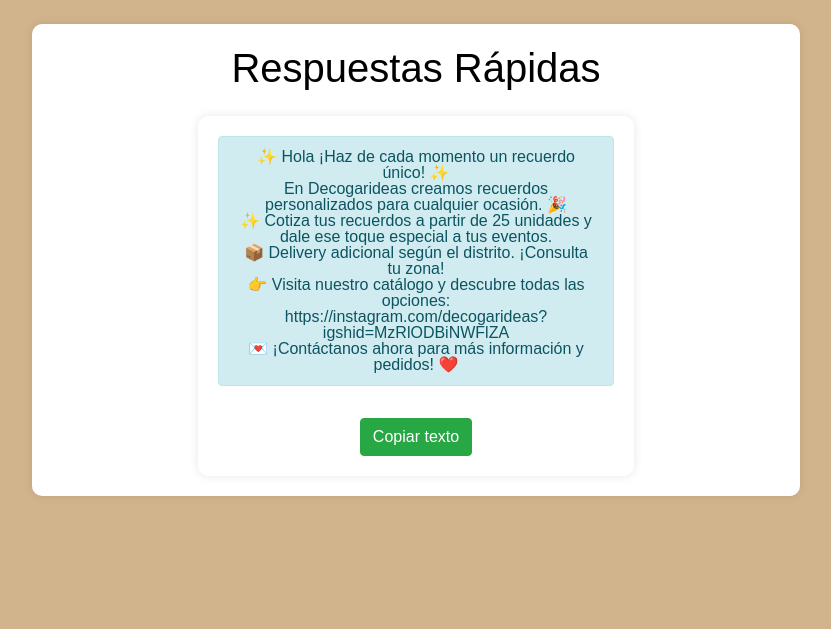
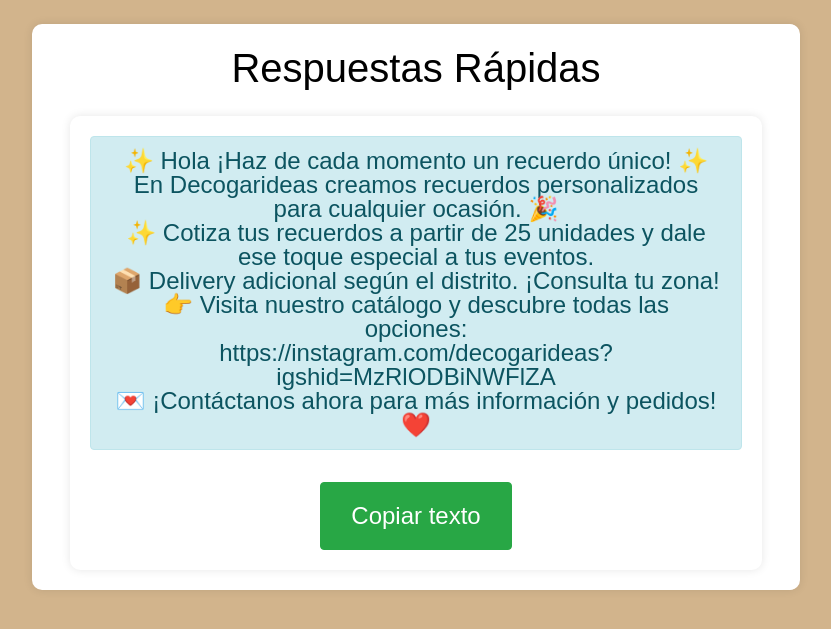
Before and after one commit to juaca2922/paginadedecogarideaas_1, a Flask app: page /respuesta_hola in a window 1280 px wide. Shown: the part 130-759 px from the top of the page, without its empty margins (224-1055 px from the left). Run offline with Flask 3, Linux system fonts and the light colour scheme; some libraries are stand-ins or nearby versions.

Commit message:
Actualicé el tamaaño delostexto con respuestas

```diff
--- a/templates/respuesta_hola.html
+++ b/templates/respuesta_hola.html
@@ -3,11 +3,11 @@
 {% block title %}Respuesta Rápida: Hola, ¿Sigue disponible?{% endblock %}
 
 {% block content %}
-    <h1>Respuestas Rápidas</h1>
+    <h1 style="font-size: 2.5rem;">Respuestas Rápidas</h1>
 
     <!-- Respuesta al "Hola" -->
-    <div id="hola-text" class="container mt-4">
-        <div class="alert alert-info" id="texto-copiable" class="copiable-content">
+    <div id="hola-text" class="container mt-4" style="max-width: 100%; width: 95%; margin: 0 auto;">
+        <div class="alert alert-info" id="texto-copiable" class="copiable-content" style="font-size: 1.5rem;">
             <p> ✨ Hola ¡Haz de cada momento un recuerdo único! ✨</p>
             <p>En Decogarideas creamos recuerdos personalizados para cualquier ocasión. 🎉</p>
             <p>✨ Cotiza tus recuerdos a partir de 25 unidades y dale ese toque especial a tus eventos.</p>
@@ -16,7 +16,8 @@
             <p>https://instagram.com/decogarideas?igshid=MzRlODBiNWFlZA</p>
             <p>💌 ¡Contáctanos ahora para más información y pedidos! ❤️</p>
         </div>
-        <button class="btn btn-success mt-3" onclick="copiarTexto('texto-copiable')">Copiar texto</button>
+        <!-- Botón para copiar el texto con tamaño más grande -->
+        <button class="btn btn-success mt-3" onclick="copiarTexto('texto-copiable')" style="font-size: 1.5rem; padding: 15px 30px;">Copiar texto</button>
     </div>
 
     <script>
@@ -44,5 +45,4 @@
             });
         }
     </script>
-
 {% endblock %}
```
